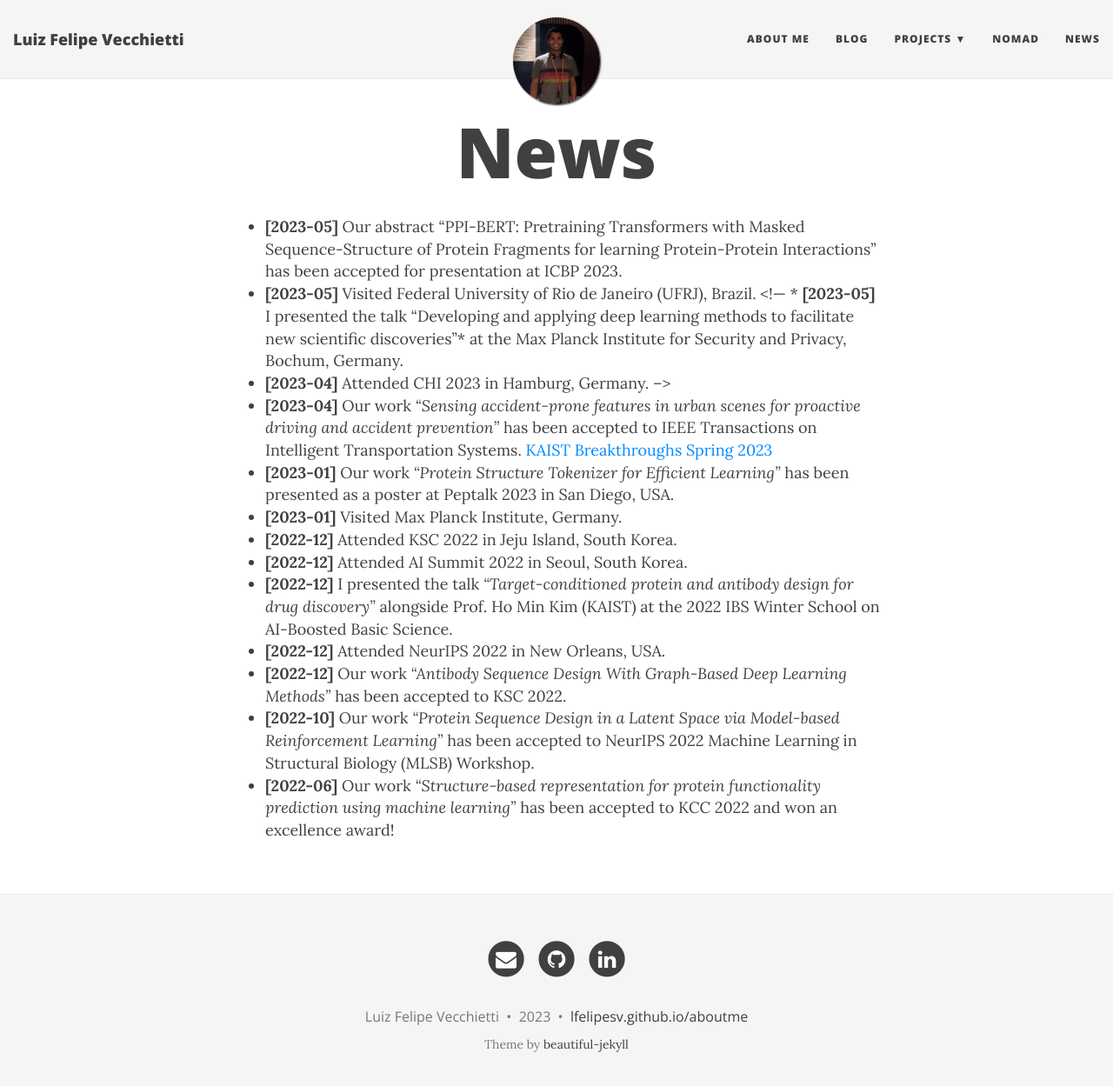
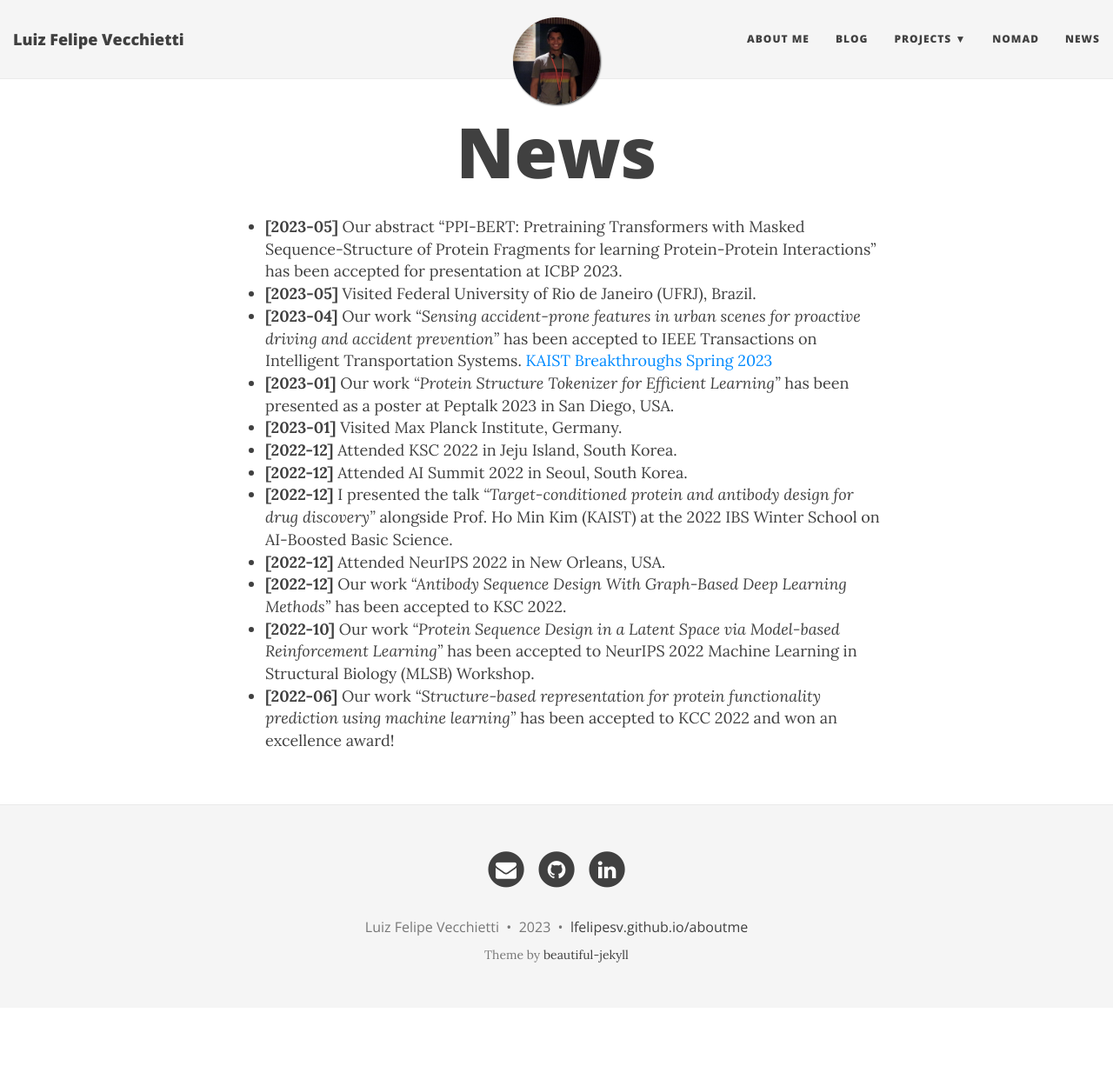
Before and after one commit to lfelipesv/lfelipesv.github.io, a Jekyll site: the page built from news.md, in a window 1280 px wide and 1262 px high. Shown: the top 1249 px of the window at 87% size. Built offline with Jekyll 4.4.1, drawn with Linux system fonts in a browser that asks for light colours; nearby versions of some CDN libraries.

Commit message:
without comments

```diff
--- a/news.md
+++ b/news.md
@@ -6,8 +6,6 @@ subtitle:
 
 * **[2023-05]** Our abstract "PPI-BERT: Pretraining Transformers with Masked Sequence-Structure of Protein Fragments for learning Protein-Protein Interactions" has been accepted for presentation at ICBP 2023.
 * **[2023-05]** Visited Federal University of Rio de Janeiro (UFRJ), Brazil.
-<!--- * **[2023-05]** I presented the talk "Developing and applying deep learning methods to facilitate new scientific discoveries"* at the Max Planck Institute for Security and Privacy, Bochum, Germany.
-* **[2023-04]** Attended CHI 2023 in Hamburg, Germany. -->
 * **[2023-04]** Our work *"Sensing accident-prone features in urban scenes for proactive driving and accident prevention"* has been accepted to IEEE Transactions on Intelligent Transportation Systems. [KAIST Breakthroughs Spring 2023](https://breakthroughs.kaist.ac.kr/?post_no=2268)
 * **[2023-01]** Our work *"Protein Structure Tokenizer for Efficient Learning"* has been presented as a poster at Peptalk 2023 in San Diego, USA.
 * **[2023-01]** Visited Max Planck Institute, Germany.
```
